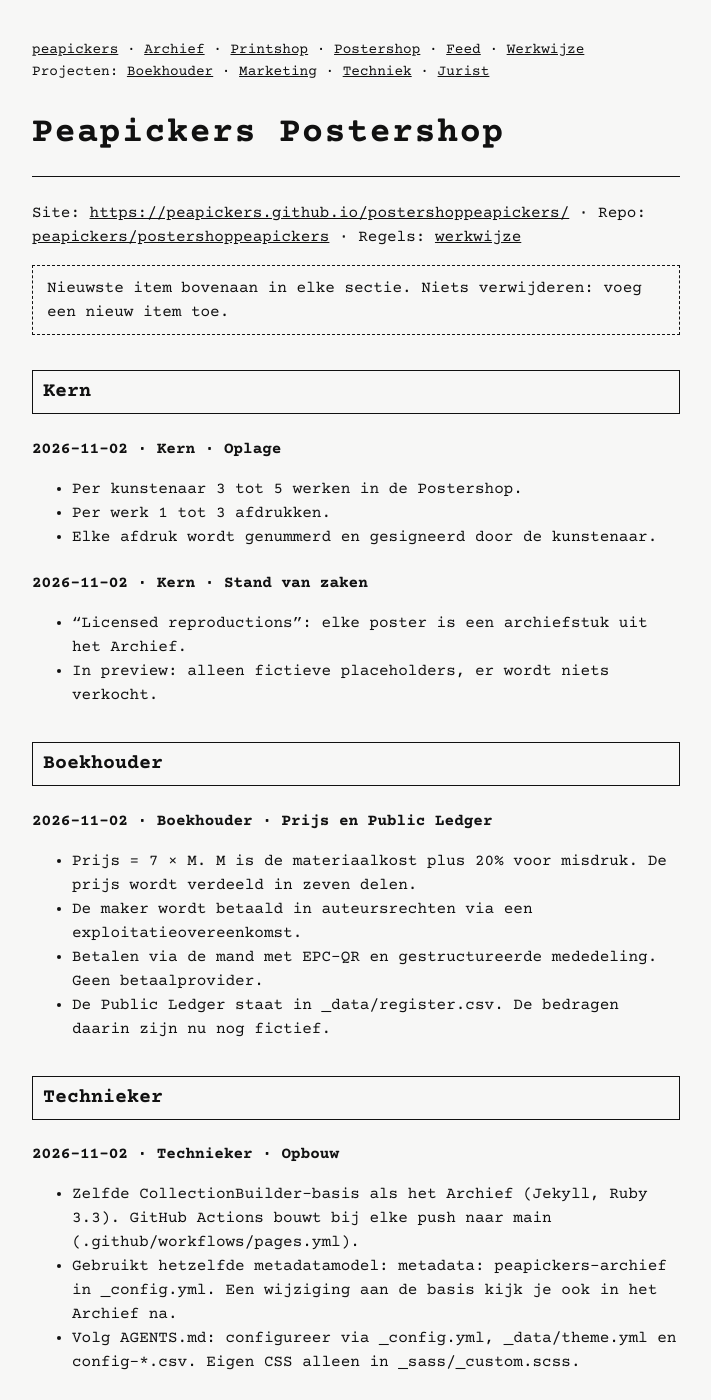
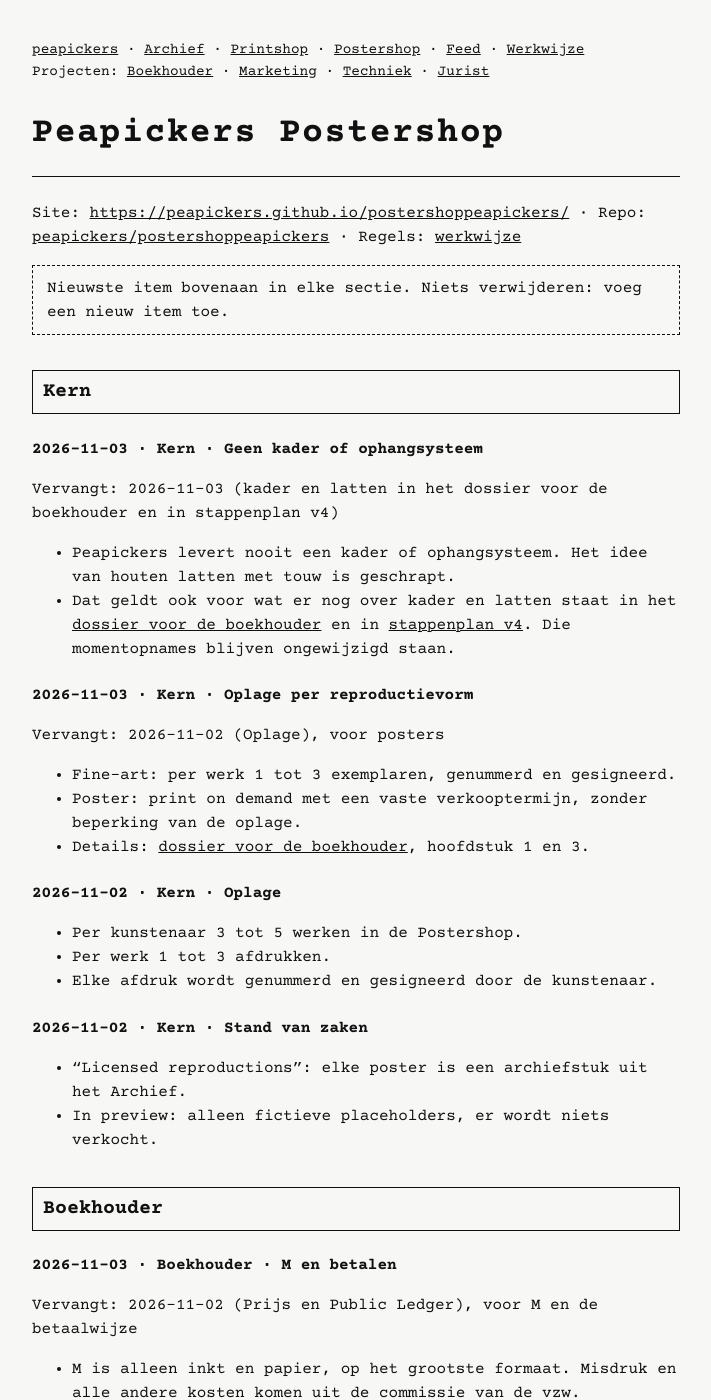
Before and after one commit to peapickers/peapickers.github.io, a Jekyll site: the page built from projecten/postershop.md, in a window 1280 px wide and 1400 px high. Shown: the whole window, without its empty margins (284-995 px from the left). Built offline with Jekyll 4.4.1, drawn with Linux system fonts in a browser that asks for light colours; some of the changed text lies outside the part shown.

Commit message:
Projectpagina techniek en postershop: latten geschrapt, open punten afgehandeld
Co-Authored-By: Claude Opus 5.5 <noreply@anthropic.com>
Claude-Session: https://claude.ai/code/session_01CW2uQwF2Jer95YwdE7WUDo

```diff
--- a/projecten/postershop.md
+++ b/projecten/postershop.md
@@ -8,6 +8,21 @@ Site: <https://peapickers.github.io/postershoppeapickers/> · Repo: [peapickers/
 > Nieuwste item bovenaan in elke sectie. Niets verwijderen: voeg een nieuw item toe.
 
 ## Kern
+
+### 2026-11-03 · Kern · Geen kader of ophangsysteem
+
+Vervangt: 2026-11-03 (kader en latten in het dossier voor de boekhouder en in stappenplan v4)
+
+- Peapickers levert nooit een kader of ophangsysteem. Het idee van houten latten met touw is geschrapt.
+- Dat geldt ook voor wat er nog over kader en latten staat in het [dossier voor de boekhouder](boekhouder/dossier-voor-de-boekhouder.html) en in [stappenplan v4](jurist/stappenplan-workflow-extended-v4.html). Die momentopnames blijven ongewijzigd staan.
+
+### 2026-11-03 · Kern · Oplage per reproductievorm
+
+Vervangt: 2026-11-02 (Oplage), voor posters
+
+- Fine-art: per werk 1 tot 3 exemplaren, genummerd en gesigneerd.
+- Poster: print on demand met een vaste verkooptermijn, zonder beperking van de oplage.
+- Details: [dossier voor de boekhouder](boekhouder/dossier-voor-de-boekhouder.html), hoofdstuk 1 en 3.
 
 ### 2026-11-02 · Kern · Oplage
 
@@ -22,6 +37,13 @@ Site: <https://peapickers.github.io/postershoppeapickers/> · Repo: [peapickers/
 
 ## Boekhouder
 
+### 2026-11-03 · Boekhouder · M en betalen
+
+Vervangt: 2026-11-02 (Prijs en Public Ledger), voor M en de betaalwijze
+
+- M is alleen inkt en papier, op het grootste formaat. Misdruk en alle andere kosten komen uit de commissie van de vzw. Prijsmodel per reproductievorm: [dossier](boekhouder/dossier-voor-de-boekhouder.html), hoofdstuk 3.
+- Betalen met Bancontact of een gratis optie. Welke betaaldienst, ligt nog niet vast.
+
 ### 2026-11-02 · Boekhouder · Prijs en Public Ledger
 
 - Prijs = 7 × M. M is de materiaalkost plus 20% voor misdruk. De prijs wordt verdeeld in zeven delen.
@@ -31,6 +53,14 @@ Site: <https://peapickers.github.io/postershoppeapickers/> · Repo: [peapickers/
 
 ## Technieker
 
+### 2026-11-03 · Technieker · Wat de webshop moet krijgen
+
+- Per werk de keuze fine-art of poster, met de volledige prijsopbouw (materiaal, kunstenaar, vzw, afronding, verzending, btw).
+- Schuifregelaars voor de passe-partout, enkel bij fine-art.
+- Een filter voor naaktheid en een pagina "Meepikken?" met de curatielijn.
+- Geen keuze voor een kader of ophangsysteem.
+- Bron: [stappenplan v4](jurist/stappenplan-workflow-extended-v4.html), stap 1.6. De site zelf is nog niet aangepast.
+
 ### 2026-11-02 · Technieker · Opbouw
 
 - Zelfde CollectionBuilder-basis als het Archief (Jekyll, Ruby 3.3). GitHub Actions bouwt bij elke push naar main (`.github/workflows/pages.yml`).
```
Also changed, not shown: projecten/techniek.md (+10 -0 lines).
